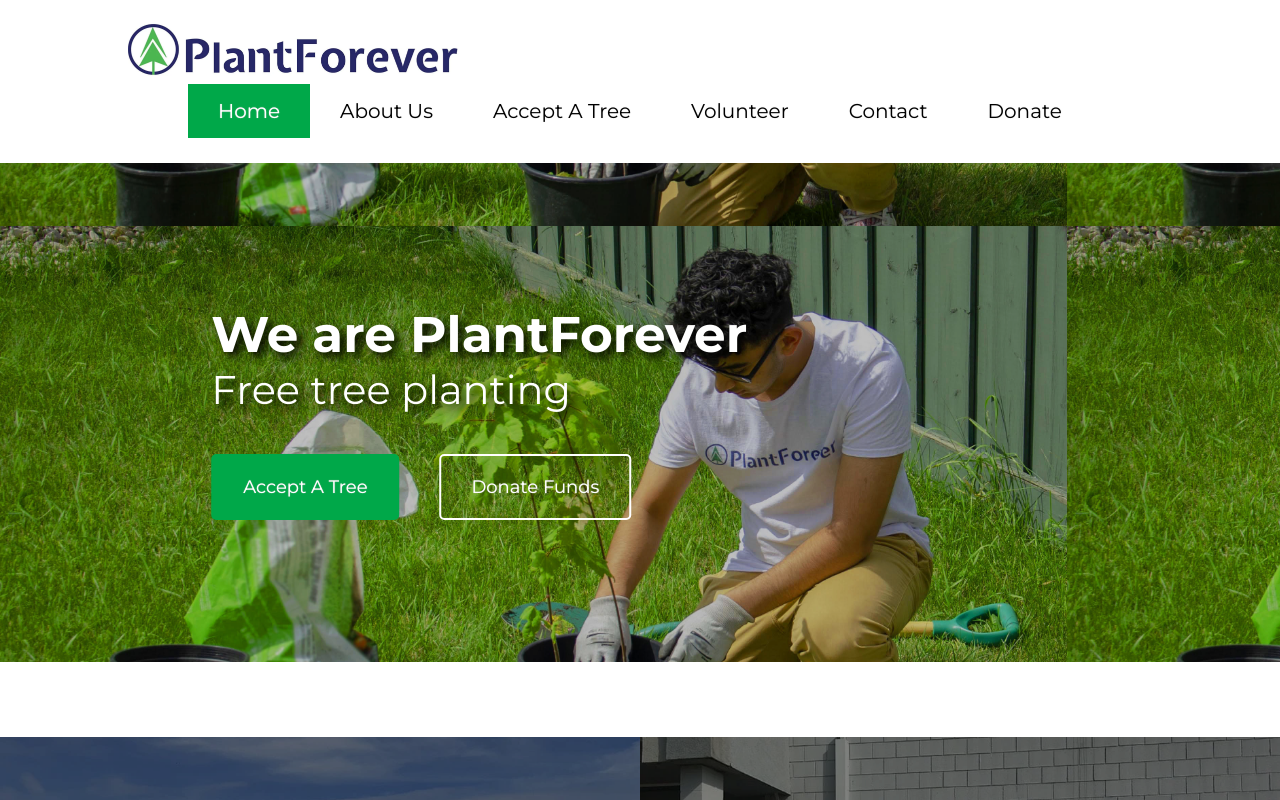
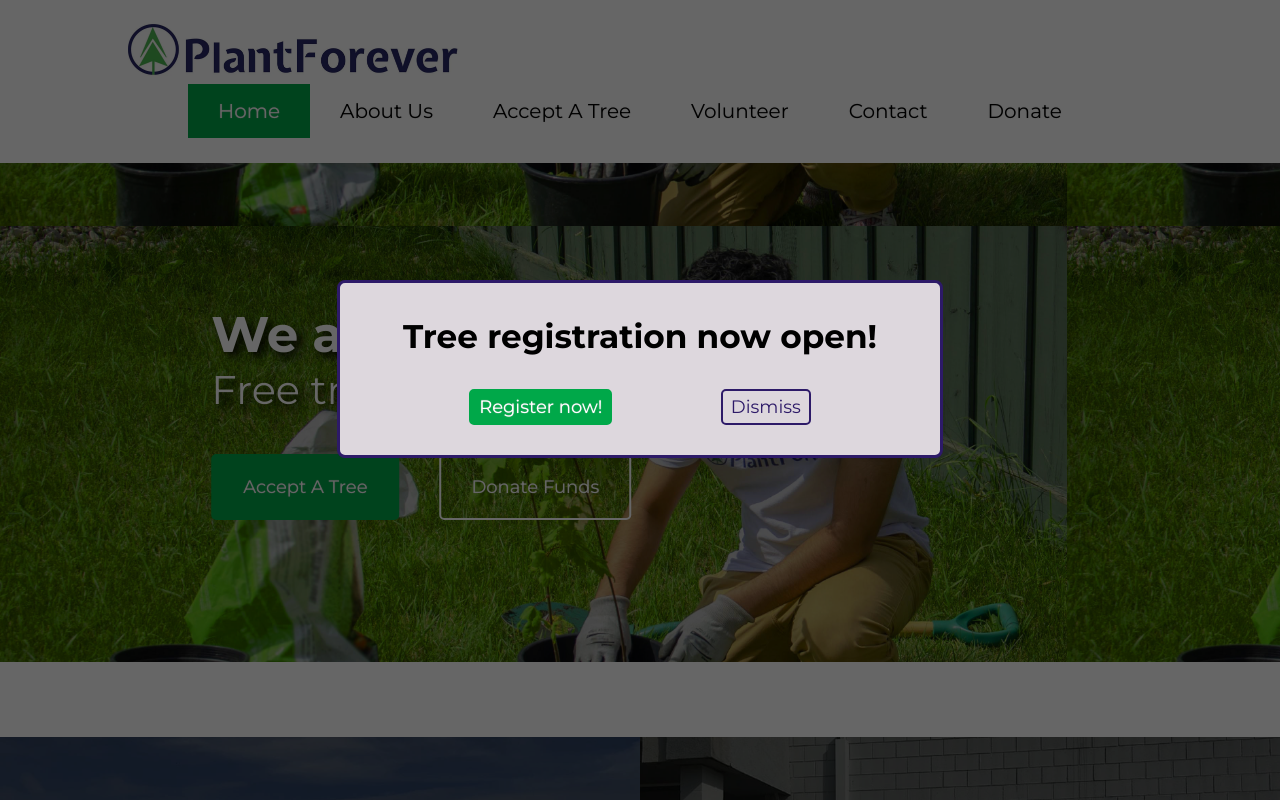
Before and after one commit to cocoliliace/PlantForever, a Vue app: page / in a window 1280 px wide. Shown: the top 800 px of the page. Built offline with nearby package versions, Linux system fonts and the light colour scheme.

Commit message:
Opened tree registration! :D

```diff
--- a/src/App.vue
+++ b/src/App.vue
@@ -1,5 +1,16 @@
 <template>
   <div id="app">
+    <div v-if="showPopup" class="popup">
+      <div class="popup-box">
+        <h3>Tree registration now open!</h3>
+        <div class="buttons">
+          <router-link :to="{ name: 'GetTree' }" class="primary-button" @click.native="showPopup = false">Register now!</router-link>
+          <div id="dismiss-button" class="button secondary-button" @click="showPopup = false">Dismiss</div>
+        </div>
+      </div>
+      <div class="overlay" @click="showPopup = false"></div>
+    </div>
+
     <header>
       <router-link :to="{ name: 'Home' }">
         <picture>
@@ -73,7 +84,8 @@ export default {
     return {
       showNav: true,
       hasDropdown: true,
-      previousHeight: 0
+      previousHeight: 0,
+      showPopup: true
     };
   },
   mounted() {
@@ -133,6 +145,53 @@ export default {
   color: white;
 }
 
+.popup {
+  position: fixed;
+  top: 0;
+  left: 0;
+  width: 100vw;
+  height: 100vh;
+  z-index: 10;
+  .popup-box {
+    text-align: center;
+    font-size: 28px;
+    position: fixed;
+    background-color: #ddd7dd;
+    width: 540px;
+    padding: 0 30px 30px 30px;
+    border: 3px solid $blue;
+    border-radius: 8px;
+    top: 35%;
+    left: calc(50% - (600px + 6px)/ 2);
+    .buttons {
+      width: 450px;
+      display: flex;
+      margin: auto;
+      justify-content: space-around;
+      * {
+        padding: 5px 8px;
+        cursor: pointer;
+      }
+      #dismiss-button {
+        color: $blue;
+        border-color: $blue;
+        background-image: linear-gradient(to bottom, transparent 50%, white 50%);
+        background-size: 100% 200%;
+        background-position: 100% 200%;
+        &:hover {
+          background-position: 100% 100%;
+        }
+      }
+    }
+  }
+  .overlay {
+    top: 0;
+    left: 0;
+    width: 100vw;
+    height: 100vh;
+    background-color: rgba(0,0,0,0.6);
+  }
+}
 header {
   background-color: white;
   padding: 20px 10vw 5px 10vw;
@@ -537,6 +596,20 @@ a {
     background-size: contain;
   }
 }
+@media (max-width: 615px) {
+  .popup .popup-box {
+    font-size: 22px;
+    width: 300px;
+    left: calc(50% - (300px + 6px)/ 2);
+    .buttons {
+      width: 200px;
+      flex-direction: column;
+      #dismiss-button {
+        margin-top: 25px;
+      }
+    }
+  }
+}
 @media (max-width: 320px) {
   header img {
     width: 100vw;
```
